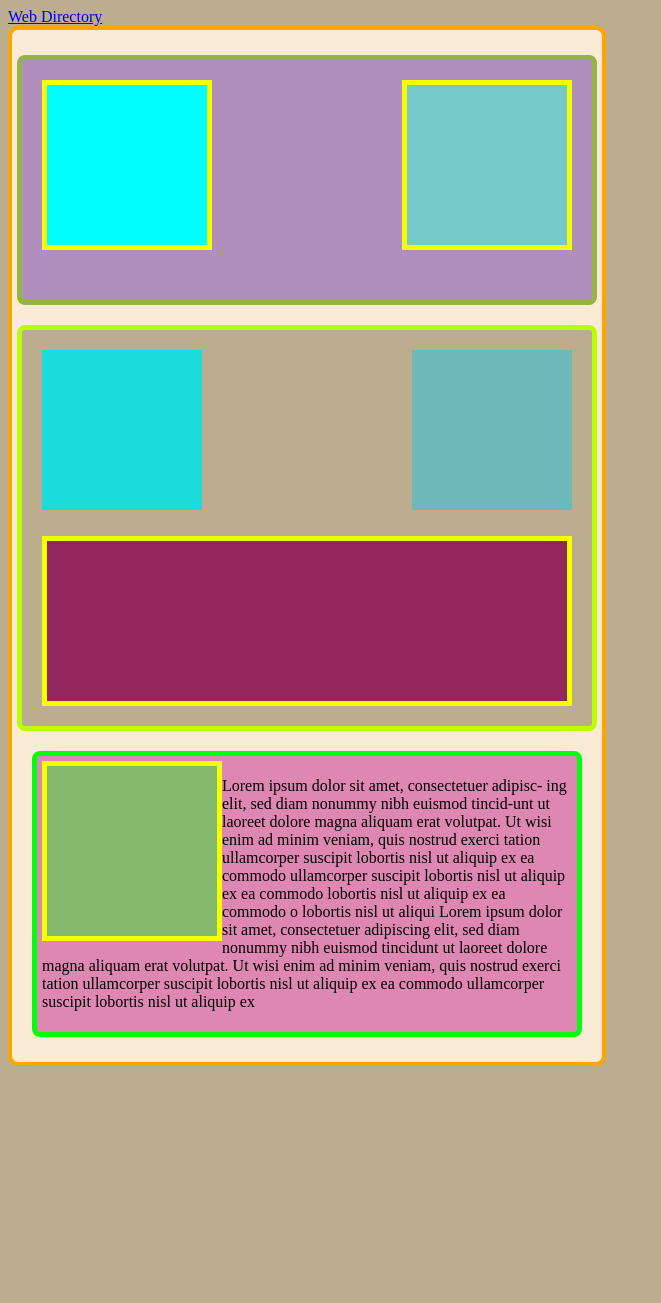
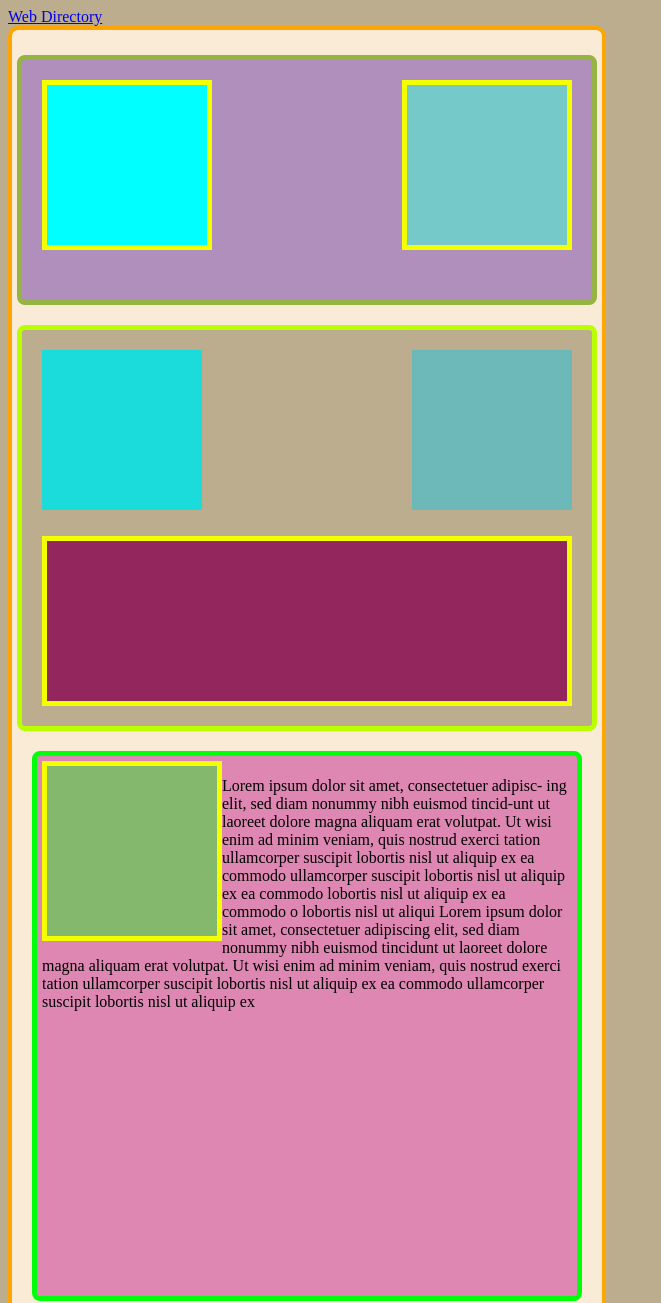
Before and after one commit to kerinorton18-cmd/web-one, a plain HTML site: page assignment-6/index.html in a window 1280 px wide. Shown: the top 1303 px of the page, without its empty margins (0-661 px from the left). Before the commit the page ends 1074 px from the top, so only its background shows below. Drawn offline with Linux system fonts and the light colour scheme.

Commit message:
Add files via upload

```diff
--- a/assignment-6/CSS/styles.css
+++ b/assignment-6/CSS/styles.css
@@ -80,7 +80,7 @@ body{
 
 .inner-box3{
     width: 530px;
-    height: fit-content;
+    height: 530px;
     background-color: #de87b2;
     border: 5px solid #00ff0b;
     border-radius: 8px;
```
